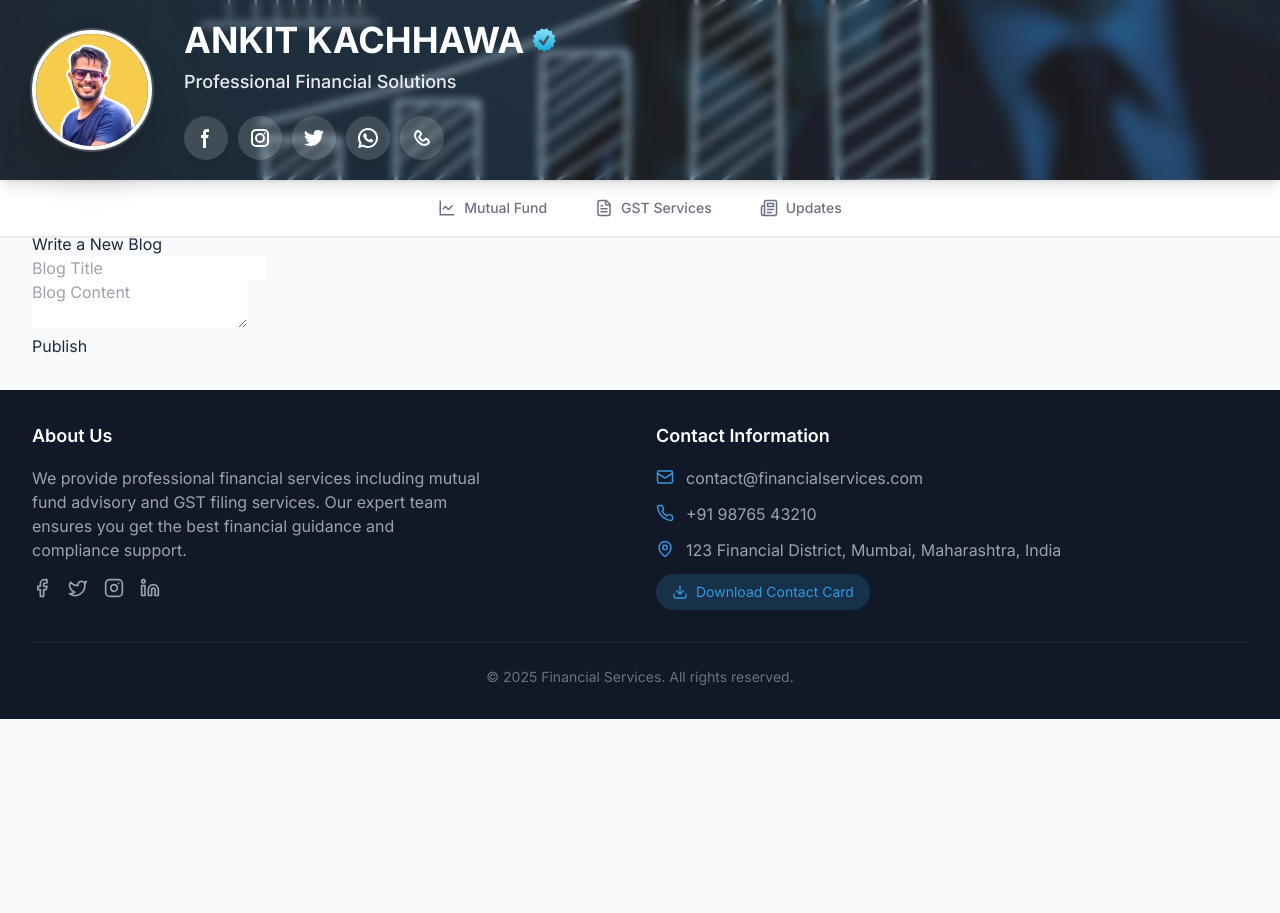
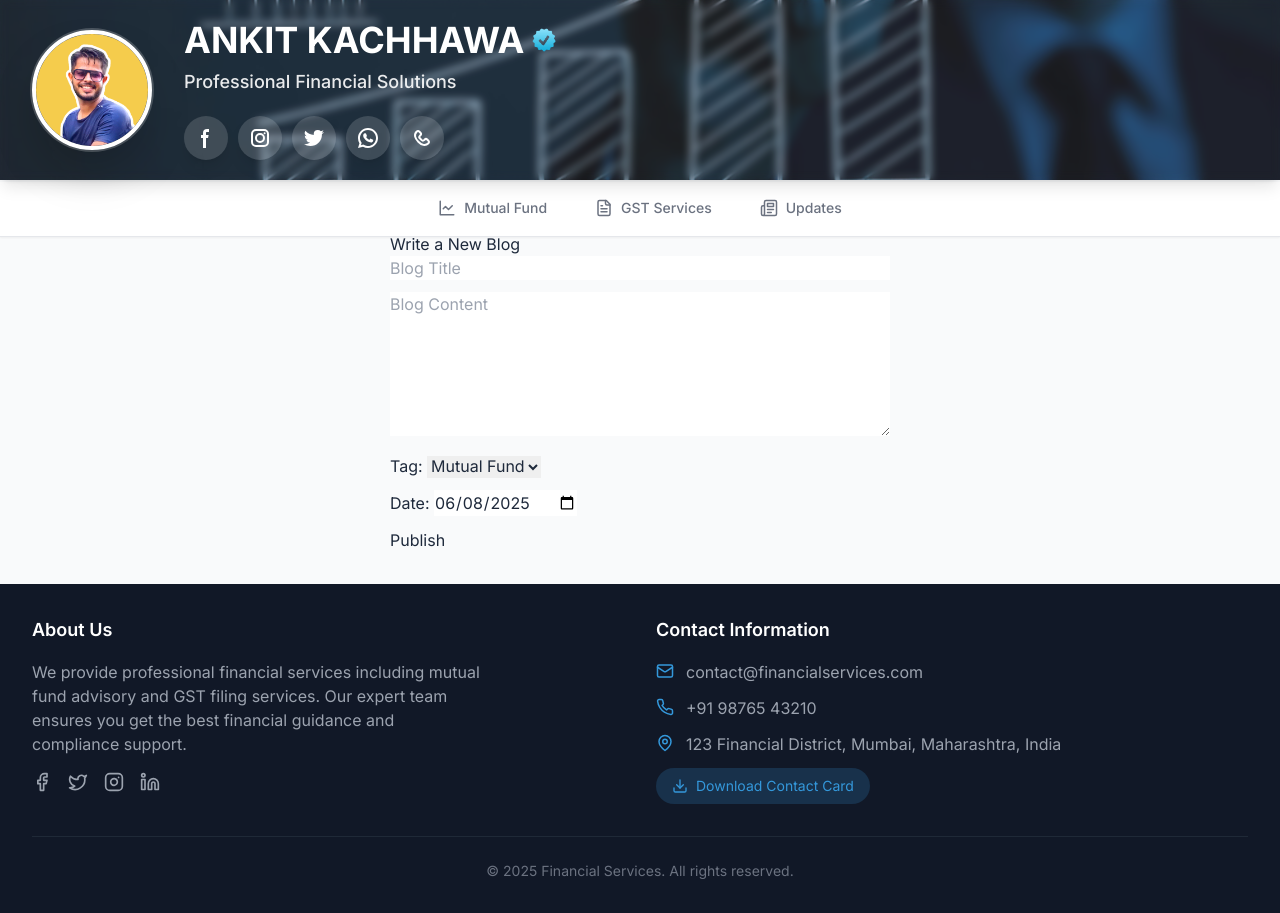
Before and after one commit to AnkitKachhawa1/aaaa, a React (Vite) app: page /blogs/new in a window 1280 px wide. Before the commit the page ends 800 px from the top, so only its background shows below. Built offline with nearby package versions, Linux system fonts and the light colour scheme.

Commit message:
Update NewBlog.tsx

```diff
--- a/src/pages/NewBlog.tsx
+++ b/src/pages/NewBlog.tsx
@@ -5,20 +5,24 @@ import { blogs } from "../data/blogs";
 const NewBlog = () => {
   const [title, setTitle] = useState("");
   const [content, setContent] = useState("");
+  const [tag, setTag] = useState("mutual fund");
+  const [date, setDate] = useState(new Date().toISOString().substring(0, 10));
   const navigate = useNavigate();
 
   const handleSubmit = (e: React.FormEvent) => {
     e.preventDefault();
     blogs.push({
-      id: blogs.length + 1,
+      id: "blog-" + (blogs.length + 1),
       title,
       content,
+      tag,
+      date,
     });
     navigate("/updates");
   };
 
   return (
-    <form onSubmit={handleSubmit}>
+    <form onSubmit={handleSubmit} style={{ maxWidth: 500, margin: "0 auto" }}>
       <h2>Write a New Blog</h2>
       <input
         type="text"
@@ -26,15 +30,37 @@ const NewBlog = () => {
         value={title}
         onChange={(e) => setTitle(e.target.value)}
         required
+        style={{ width: "100%", marginBottom: 12 }}
       />
-      <br />
       <textarea
         placeholder="Blog Content"
         value={content}
         onChange={(e) => setContent(e.target.value)}
         required
+        rows={6}
+        style={{ width: "100%", marginBottom: 12 }}
       />
-      <br />
+      <div style={{ marginBottom: 12 }}>
+        <label>
+          Tag:&nbsp;
+          <select value={tag} onChange={e => setTag(e.target.value)}>
+            <option value="mutual fund">Mutual Fund</option>
+            <option value="gst">GST</option>
+            <option value="others">Others</option>
+          </select>
+        </label>
+      </div>
+      <div style={{ marginBottom: 12 }}>
+        <label>
+          Date:&nbsp;
+          <input
+            type="date"
+            value={date}
+            onChange={e => setDate(e.target.value)}
+            required
+          />
+        </label>
+      </div>
       <button type="submit">Publish</button>
     </form>
   );
```
